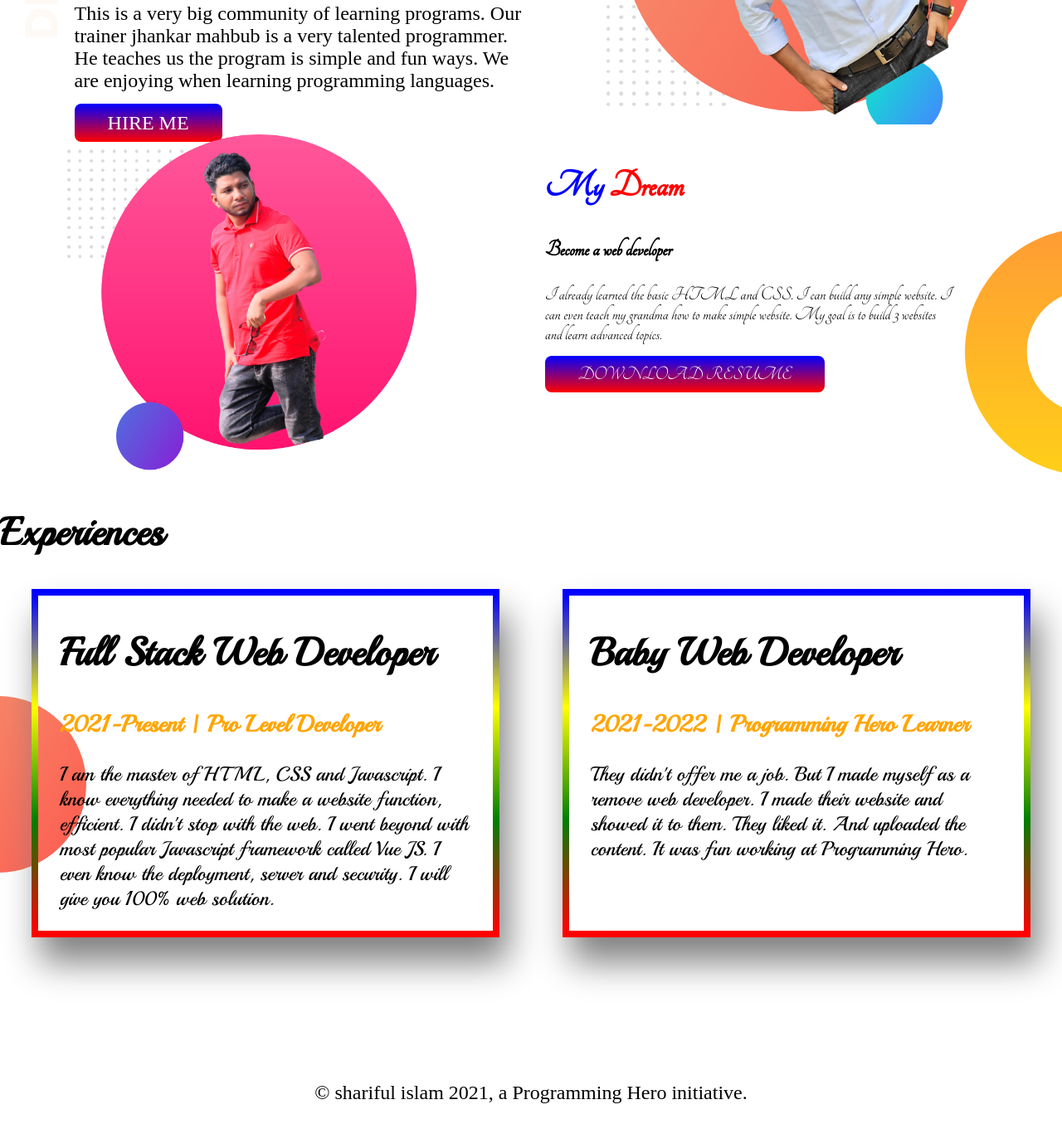
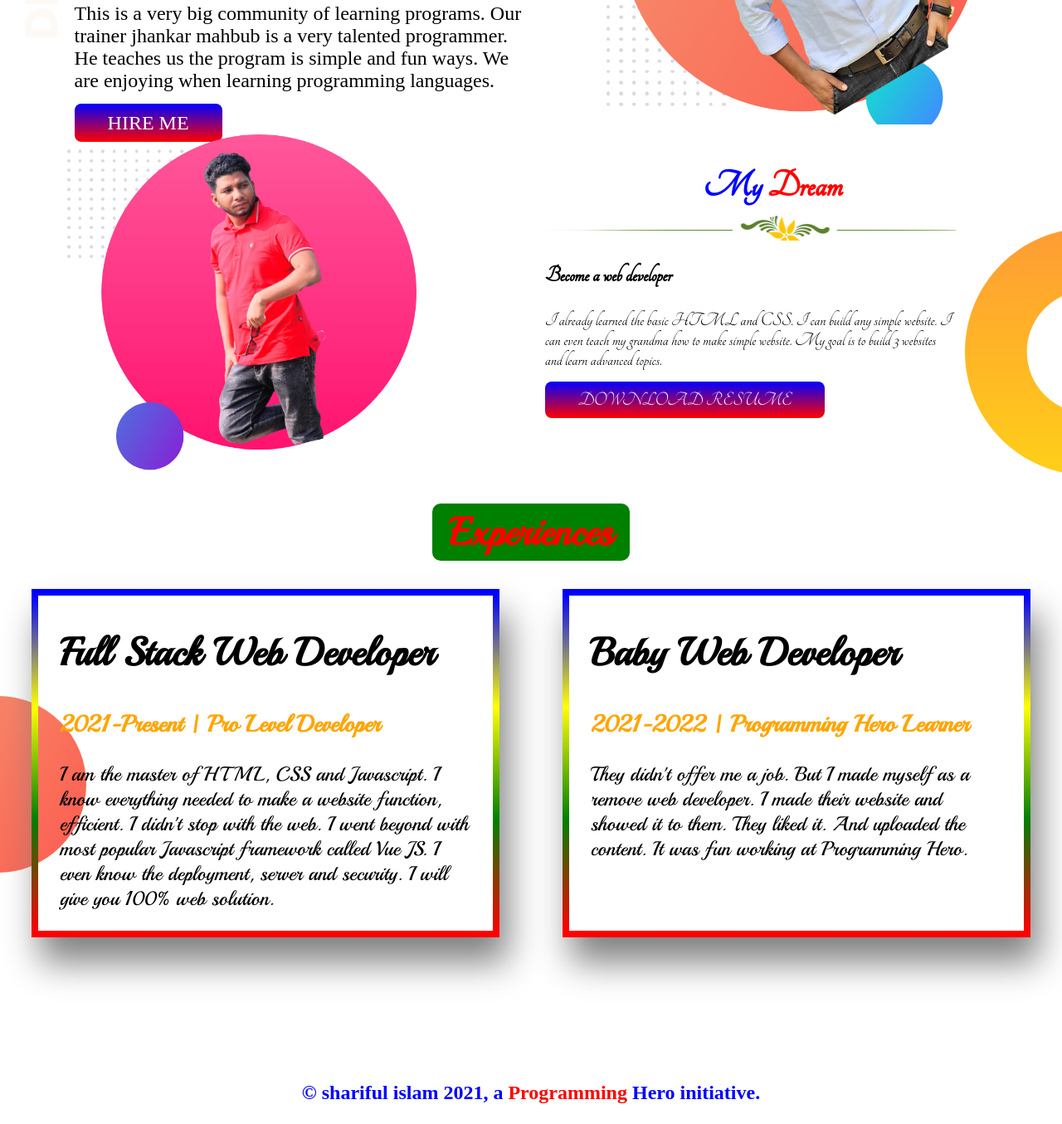
Before and after one commit to sharifulislam565619/practice-portfolio, a plain HTML site: page index.html in a window 1280 px wide. Shown: the part 314-1669 px from the top of the page at 83% size. Drawn offline with Linux system fonts and the light colour scheme; a web font is replaced by a local one.

Commit message:
some style added

```diff
--- a/index.html
+++ b/index.html
@@ -64,10 +64,11 @@
                 <img src="images/sharif-2png.png" alt="shariful's picture" />
             </dev>
             <dev class="half-width">
-                <h1>
+                <h1 id="my-dream">
                     <span style="color: blue">My</span>
                     <span style="color: red">Dream</span>
                 </h1>
+                <hr class="type_7">
                 <h3>Become a web developer</h3>
                 <p>
                     I already learned the basic HTML and CSS. I can build any
@@ -79,7 +80,9 @@
             </dev>
         </section>
         <section class="experience-section">
-            <h1>Experiences</h1>
+            <h1 style="text-align: center">
+                <span class="ex1">Experiences</span>
+            </h1>
             <div class="experience-aria">
                 <div id="ex-border1" class="experience-item">
                     <h1>Full Stack Web Developer</h1>
@@ -109,6 +112,11 @@
                 </div>
             </div>
         </section>
-        <footer><p>© shariful islam 2021, a Programming Hero initiative.</p></footer>
+        <footer>
+            <p>
+                © shariful islam 2021, a
+                <span style="color: red">Programming</span> Hero initiative.
+            </p>
+        </footer>
     </body>
 </html>
--- a/style.css
+++ b/style.css
@@ -43,6 +43,18 @@ img{
     font-family: 'Tangerine', cursive;
 
 }
+#my-dream {
+    text-align: center;
+    margin-bottom: 0px;
+    margin-left: 54px;
+}
+
+hr{
+    border:0;
+    height: 30px;
+    background-image: url(images/type_7.png);
+
+    }
 .experience-section{
     background-image: url(images/exp-bg.png);
     background-repeat: no-repeat;
@@ -73,6 +85,18 @@ img{
     border-image: linear-gradient(blue,yellow,green,red);
     border-image-slice: 1;
 }
+.ex1{
+    background-color: green;
+    color: red;
+    padding: 5px 20px;
+    border-radius:10px ;
+    -webkit-border-radius:10px ;
+    -moz-border-radius:10px ;
+    -ms-border-radius:10px ;
+    -o-border-radius:10px ;
+}
 footer p{
    text-align: center;
+   color: blue;
+   font-weight: 800;
 }
```
Also changed, not shown: images/Capture.PNG (added), images/type_7.png (added).
